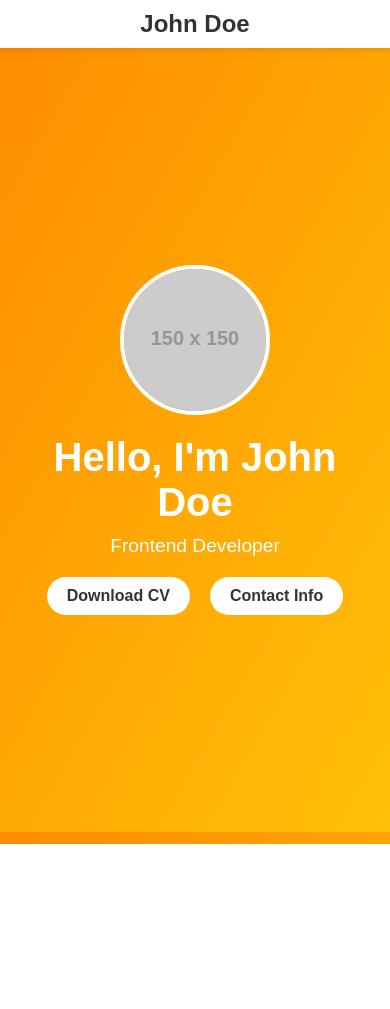
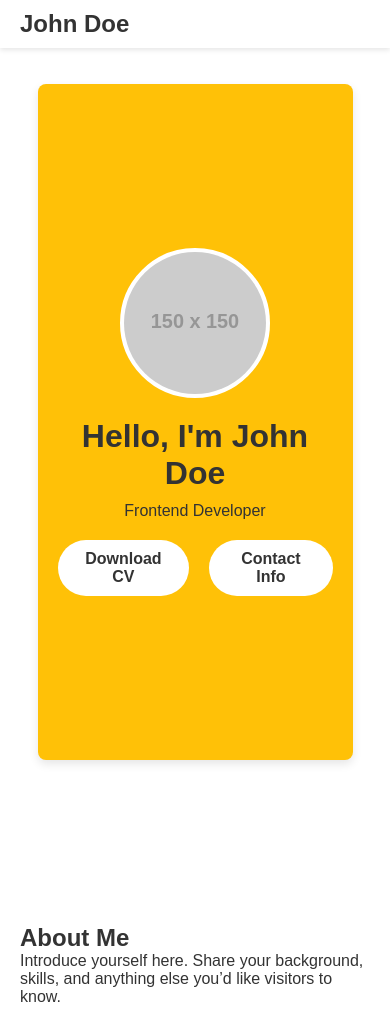
Before and after one commit to marianjosephjeffrey/marianjohn.io, a plain HTML site: page index.html in a window 390 px wide. Shown: the top 1009 px of the page. Before the commit the page ends 844 px from the top, so only its background shows below. Drawn offline with Linux system fonts and the light colour scheme; placeholder pictures from the web are drawn by us.

Commit message:
card layout

```diff
--- a/index.html
+++ b/index.html
@@ -5,7 +5,7 @@
   <meta name="viewport" content="width=device-width, initial-scale=1.0"/>
   <title>John Doe | Frontend Developer</title>
   <style>
-    /* ========== Reset some default styles ========== */
+    /* ========== Reset & Basic Setup ========== */
     * {
       margin: 0;
       padding: 0;
@@ -14,8 +14,7 @@
 
     body {
       font-family: Arial, sans-serif;
-      /* Background gradient similar to your reference */
-      background: linear-gradient(120deg, #ff8b00, #ffc107);
+      background-color: #fff; /* White background around the card */
       color: #333;
     }
 
@@ -24,6 +23,9 @@
       background-color: #fff;
       padding: 10px 20px;
       box-shadow: 0 2px 5px rgba(0,0,0,0.1);
+      position: fixed;  /* Stays at the top when scrolling */
+      width: 100%;
+      z-index: 999;
     }
 
     nav {
@@ -61,21 +63,33 @@
       color: #ff8b00;
     }
 
-    /* ========== Hero Section ========== */
+    /* ========== Hero Section with Yellow Card ========== */
     .hero {
+      /* Reserve space for fixed header so content isn't hidden behind it */
+      padding-top: 80px;
+      /* Use flex to center the card both horizontally & vertically */
       display: flex;
       align-items: center;
       justify-content: center;
-      min-height: calc(100vh - 60px); /* fill screen minus header */
-      text-align: center;
-      color: #fff;
-      padding: 40px 20px;
+      min-height: 100vh; /* Full screen height */
     }
 
-    .hero-content {
-      max-width: 600px;
+    /* The card that takes about 80% of the width (and some height) */
+    .hero-card {
+      background: #ffc107; /* Yellow color */
+      width: 80%;
+      min-height: 80vh;    /* 80% of viewport height */
+      border-radius: 8px;
+      box-shadow: 0 4px 10px rgba(0,0,0,0.1);
+      padding: 40px 20px;
+      display: flex;
+      flex-direction: column;
+      align-items: center;
+      justify-content: center;
+      text-align: center;
     }
 
+    /* Profile Picture Circle */
     .profile-pic {
       width: 150px;
       height: 150px;
@@ -83,6 +97,10 @@
       border-radius: 50%;
       overflow: hidden;
       border: 4px solid #fff;
+      background-color: #fff; /* Fallback if no image */
+      display: flex;
+      align-items: center;
+      justify-content: center;
     }
 
     .profile-pic img {
@@ -91,20 +109,20 @@
       display: block;
     }
 
-    h1 {
+    /* Hero Text */
+    .hero-card h1 {
       font-size: 2.5rem;
+      color: #333; /* Dark text for contrast on yellow */
       margin-bottom: 10px;
     }
 
-    h1 span {
-      color: #fff; /* Emphasize the name in white */
-    }
-
-    p {
+    .hero-card p {
       font-size: 1.2rem;
+      color: #333;
       margin-bottom: 20px;
     }
 
+    /* Buttons */
     .buttons {
       display: flex;
       justify-content: center;
@@ -125,21 +143,34 @@
       background-color: #f4f4f4;
     }
 
+    /* ========== Example Additional Sections ========== */
+    section {
+      max-width: 1200px;
+      margin: 0 auto;
+      padding: 80px 20px;
+    }
+
+    /* ========== Footer (Optional) ========== */
+    footer {
+      text-align: center;
+      padding: 20px;
+      color: #666;
+    }
+
     /* ========== Responsive Design ========== */
     @media (max-width: 768px) {
       .nav-links {
         display: none; /* Hide nav links on smaller screens for simplicity */
       }
-
-      header {
-        display: flex;
-        justify-content: space-between;
-        align-items: center;
+      .hero-card h1 {
+        font-size: 2rem;
       }
-      /*
-         You could add a hamburger menu icon here if you want
-         to toggle the nav-links on mobile.
-      */
+      .hero-card p {
+        font-size: 1rem;
+      }
+      .hero-card {
+        width: 90%; /* Slightly more width on smaller screens */
+      }
     }
   </style>
 </head>
@@ -157,17 +188,17 @@
     </nav>
   </header>
 
-  <!-- ========== Hero Section ========== -->
+  <!-- ========== Hero Section with Yellow Card ========== -->
   <section class="hero">
-    <div class="hero-content">
+    <div class="hero-card">
       <div class="profile-pic">
         <!-- Replace with your own profile image URL -->
         <img
           src="https://via.placeholder.com/150"
-          alt="John Doe Profile Picture"
+          alt="John Doe Picture"
         />
       </div>
-      <h1>Hello, I'm <span>John Doe</span></h1>
+      <h1>Hello, I'm John Doe</h1>
       <p>Frontend Developer</p>
       <div class="buttons">
         <a href="#" class="btn">Download CV</a>
@@ -176,23 +207,42 @@
     </div>
   </section>
 
-  <!-- ========== Optional Additional Sections ========== -->
-  <!--
-    You can create more sections (About, Experience, Projects, Contact)
-    by adding <section> tags below. Example:
+  <!-- ========== About Section (Example) ========== -->
+  <section id="about">
+    <h2>About Me</h2>
+    <p>
+      Introduce yourself here. Share your background, skills, and anything else
+      you’d like visitors to know.
+    </p>
+  </section>
 
-    <section id="about">
-      <h2>About Me</h2>
-      <p>Brief bio or introduction...</p>
-    </section>
+  <!-- ========== Experience Section (Example) ========== -->
+  <section id="experience">
+    <h2>Experience</h2>
+    <p>
+      Summarize your professional experience, internships, or relevant projects here.
+    </p>
+  </section>
 
-    <section id="experience">
-      <h2>Experience</h2>
-      <p>Details about your past jobs or notable projects...</p>
-    </section>
+  <!-- ========== Projects Section (Example) ========== -->
+  <section id="projects">
+    <h2>Projects</h2>
+    <p>
+      Showcase your best work, GitHub repos, or live demos here.
+    </p>
+  </section>
 
-    ... and so on.
-  -->
+  <!-- ========== Contact Section (Example) ========== -->
+  <section id="contact">
+    <h2>Contact</h2>
+    <p>
+      Provide a contact form, email address, or social media links so people can reach you.
+    </p>
+  </section>
 
+  <!-- ========== Footer (Optional) ========== -->
+  <footer>
+    <p>&copy; 2025 John Doe. All rights reserved.</p>
+  </footer>
 </body>
 </html>
```
